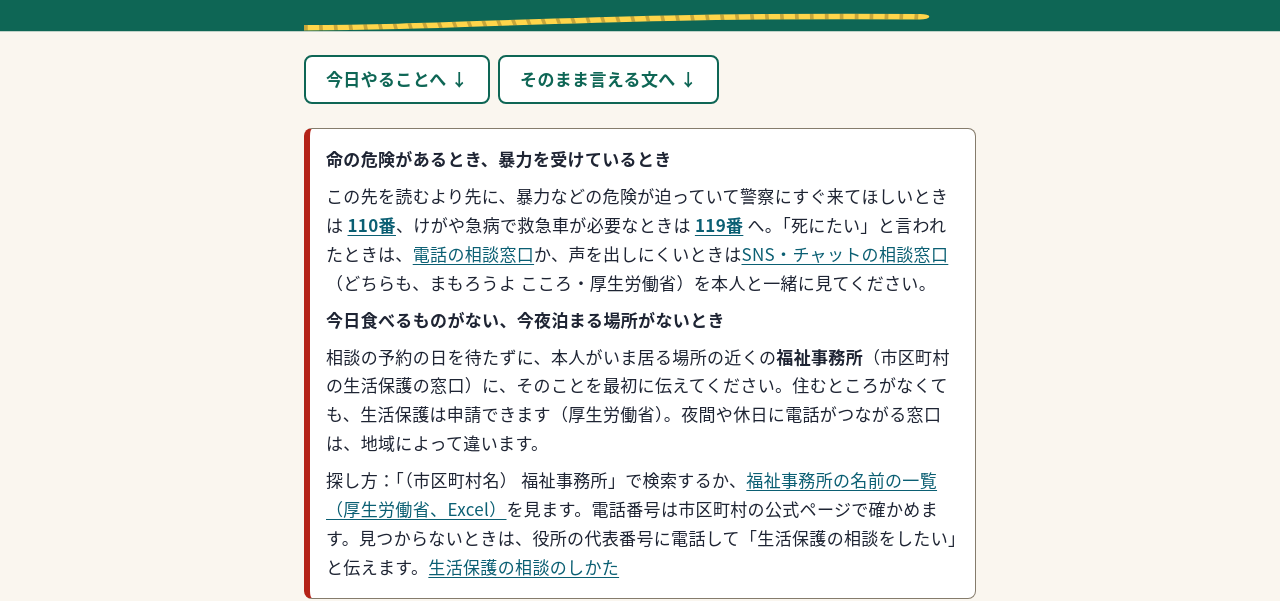
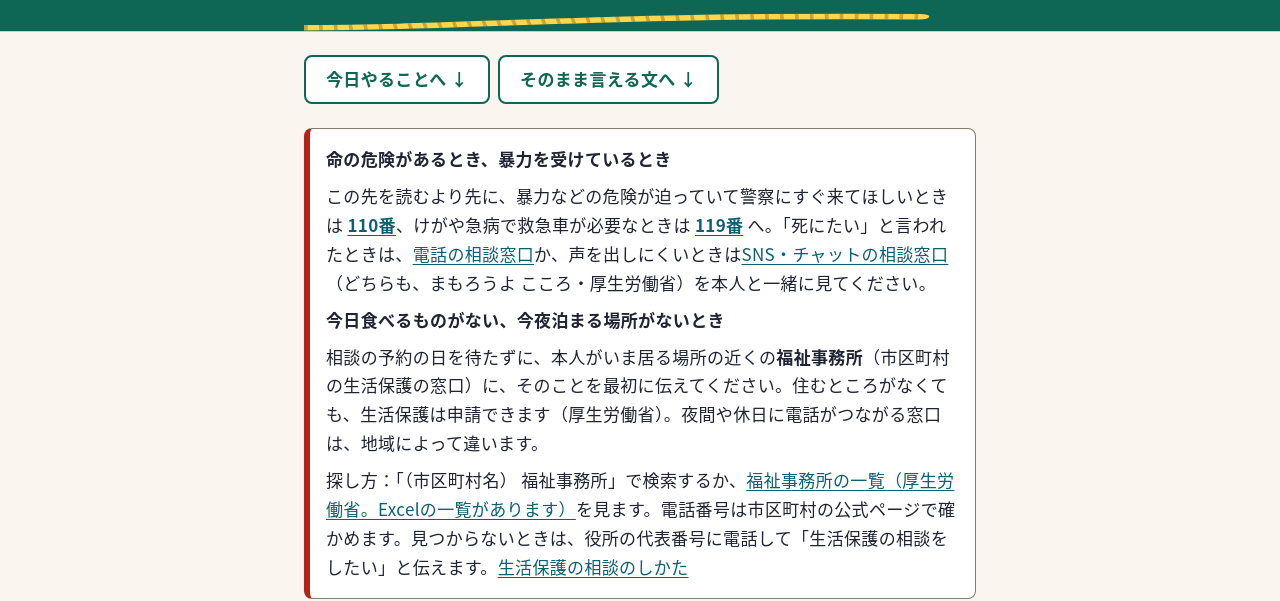
Before and after one commit to tako430ox-eng/shien-news, a plain HTML site: page pages/sasaeru/shitsugyo-yachin/index.html in a window 1280 px wide. Shown: the part 236-837 px from the top of the page. Drawn offline with Linux system fonts and the light colour scheme; files that its build step writes are made by us from their sources; files whose address does not match are found by name.

Commit message:
福祉事務所一覧のリンクを更新

```diff
--- a/pages/sasaeru/shitsugyo-yachin/index.html
+++ b/pages/sasaeru/shitsugyo-yachin/index.html
@@ -26,7 +26,7 @@
  <svg class="sign-path" viewBox="0 0 360 40" preserveAspectRatio="none" aria-hidden="true" focusable="false"><path d="M0 34 C 90 34, 150 10, 330 14" stroke="var(--c-sign-accent)" stroke-width="10" fill="none" stroke-linecap="round"/><path d="M0 34 C 90 34, 150 10, 330 14" stroke="rgba(0,0,0,0.22)" stroke-width="10" fill="none" stroke-dasharray="2 6"/></svg>
 </header>
 <nav class="btn-row jumps" aria-label="このページの近道"><a class="btn" href="#kyou">今日やることへ ↓</a><a class="btn" href="#iu">そのまま言える文へ ↓</a></nav>
-<div class="notice"><p class="notice-h">命の危険があるとき、暴力を受けているとき</p><p>この先を読むより先に、暴力などの危険が迫っていて警察にすぐ来てほしいときは <a href="tel:110">110番</a>、けがや急病で救急車が必要なときは <a href="tel:119">119番</a> へ。「死にたい」と言われたときは、<a href="https://www.mhlw.go.jp/mamorouyokokoro/soudan/tel" rel="noopener">電話の相談窓口</a>か、声を出しにくいときは<a href="https://www.mhlw.go.jp/mamorouyokokoro/soudan/sns/" rel="noopener">SNS・チャットの相談窓口</a>（どちらも、まもろうよ こころ・厚生労働省）を本人と一緒に見てください。</p><p class="notice-h">今日食べるものがない、今夜泊まる場所がないとき</p><p>相談の予約の日を待たずに、本人がいま居る場所の近くの<b>福祉事務所</b>（市区町村の生活保護の窓口）に、そのことを最初に伝えてください。住むところがなくても、生活保護は申請できます（厚生労働省）。夜間や休日に電話がつながる窓口は、地域によって違います。</p><p>探し方：「（市区町村名） 福祉事務所」で検索するか、<a href="https://www.mhlw.go.jp/content/000801479.xlsx" rel="noopener">福祉事務所の名前の一覧（厚生労働省、Excel）</a>を見ます。電話番号は市区町村の公式ページで確かめます。見つからないときは、役所の代表番号に電話して「生活保護の相談をしたい」と伝えます。<a href="../../sasaeru/seikatsuhogo/">生活保護の相談のしかた</a></p></div>
+<div class="notice"><p class="notice-h">命の危険があるとき、暴力を受けているとき</p><p>この先を読むより先に、暴力などの危険が迫っていて警察にすぐ来てほしいときは <a href="tel:110">110番</a>、けがや急病で救急車が必要なときは <a href="tel:119">119番</a> へ。「死にたい」と言われたときは、<a href="https://www.mhlw.go.jp/mamorouyokokoro/soudan/tel" rel="noopener">電話の相談窓口</a>か、声を出しにくいときは<a href="https://www.mhlw.go.jp/mamorouyokokoro/soudan/sns/" rel="noopener">SNS・チャットの相談窓口</a>（どちらも、まもろうよ こころ・厚生労働省）を本人と一緒に見てください。</p><p class="notice-h">今日食べるものがない、今夜泊まる場所がないとき</p><p>相談の予約の日を待たずに、本人がいま居る場所の近くの<b>福祉事務所</b>（市区町村の生活保護の窓口）に、そのことを最初に伝えてください。住むところがなくても、生活保護は申請できます（厚生労働省）。夜間や休日に電話がつながる窓口は、地域によって違います。</p><p>探し方：「（市区町村名） 福祉事務所」で検索するか、<a href="https://www.mhlw.go.jp/stf/seisakunitsuite/bunya/hukushi_kaigo/seikatsuhogo/fukusijimusyo/index.html" rel="noopener">福祉事務所の一覧（厚生労働省。Excelの一覧があります）</a>を見ます。電話番号は市区町村の公式ページで確かめます。見つからないときは、役所の代表番号に電話して「生活保護の相談をしたい」と伝えます。<a href="../../sasaeru/seikatsuhogo/">生活保護の相談のしかた</a></p></div>
 <main id="main" class="prose">
 
 <h2>最初に伝えたいこと</h2>
```
